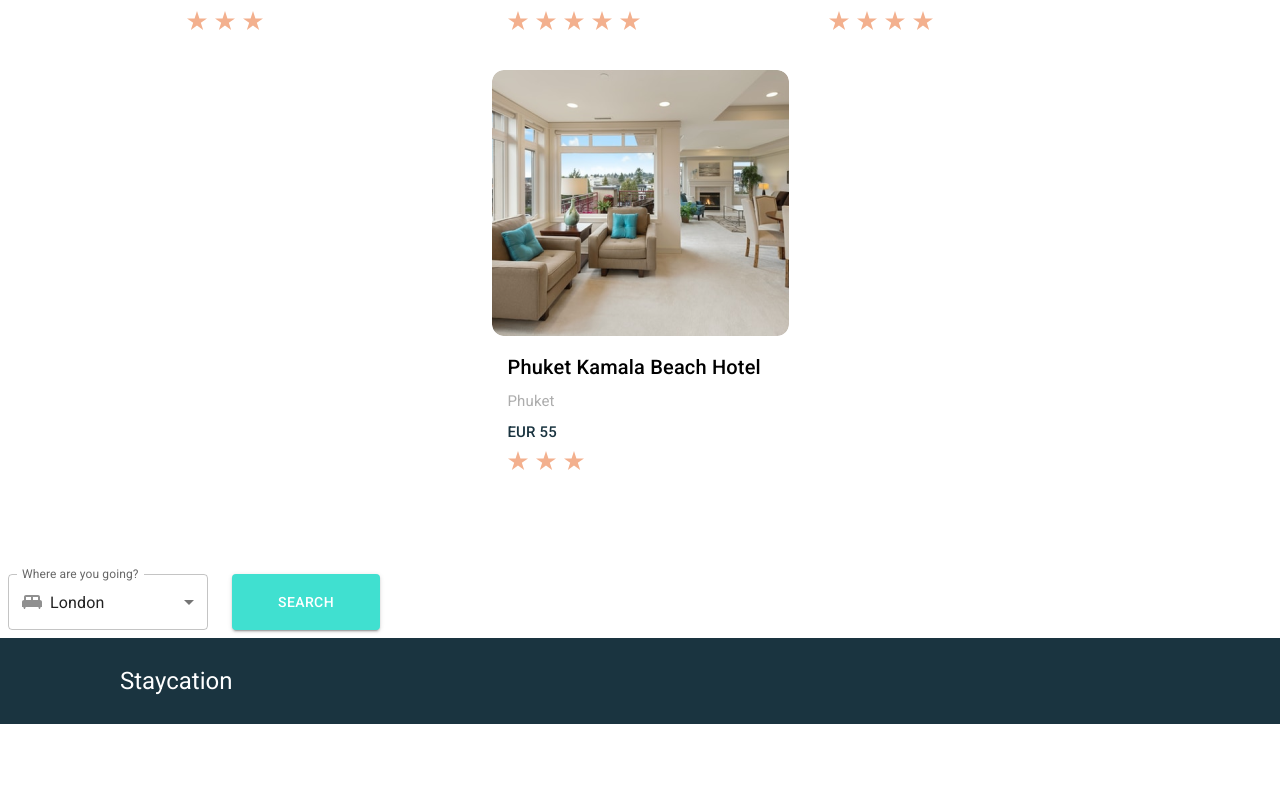
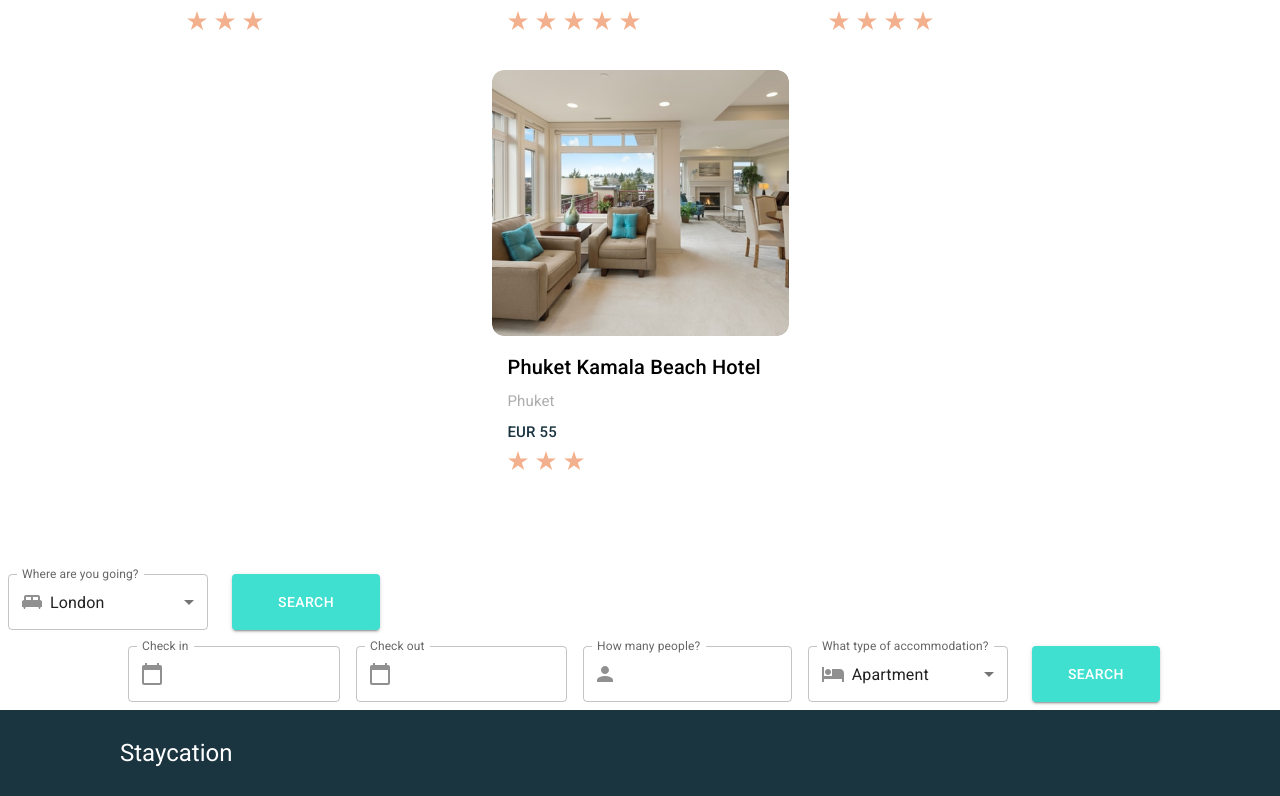
Before and after one commit to dominikpezelj/staycation-apartments-react, a React (Create React App) app: page / in a window 1280 px wide. Shown: the part 1968-2764 px from the top of the page. Before the commit the page ends 2692 px from the top, so only its background shows below. Built offline with nearby package versions, Linux system fonts and the light colour scheme.

Commit message:
Add AdvancedSearch component

```diff
--- a/src/components/AdvancedSearch.tsx
+++ b/src/components/AdvancedSearch.tsx
@@ -1 +1,27 @@
-export const AdvancedSearch = () => <h1>Advanced Search</h1>;
+import { Stack } from "@mui/material";
+import { CheckInInput } from "./InputFields/CheckInInput";
+import { CheckOutInput } from "./InputFields/CheckOutInput";
+import { GuestNumberInput } from "./InputFields/GuestNumberInput";
+import { AccommodationTypeInput } from "./InputFields/AccommodationTypeInput";
+import { SearchButton } from "./SearchButton";
+
+export const AdvancedSearch = () => {
+  return (
+    <Stack
+      direction="row"
+      spacing={2}
+      sx={{
+        display: "flex",
+        justifyContent: "center",
+        alignItems: "center",
+        marginX: "7.5rem",
+      }}
+    >
+      <CheckInInput />
+      <CheckOutInput />
+      <GuestNumberInput />
+      <AccommodationTypeInput />
+      <SearchButton />
+    </Stack>
+  );
+};
--- a/src/pages/Home.tsx
+++ b/src/pages/Home.tsx
@@ -11,6 +11,7 @@ import {
 import { ArrowRight } from "../components/ArrowRight";
 import { cityCardData, accommodationCardData } from "../common/data";
 import { SimpleSearch } from "../components/SimpleSearch";
+import { AdvancedSearch } from "../components/AdvancedSearch";
 
 export const Home = () => {
   const { colors } = useTheme();
@@ -178,6 +179,8 @@ export const Home = () => {
       </Grid>
 
       <SimpleSearch />
+
+      <AdvancedSearch />
       <Footer />
     </div>
   );
```
